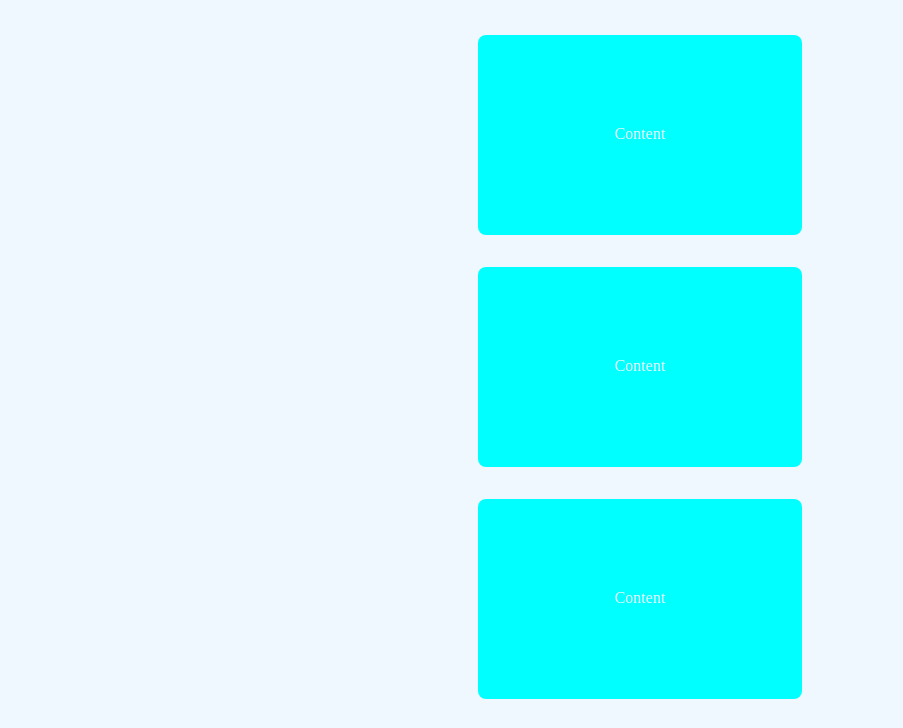
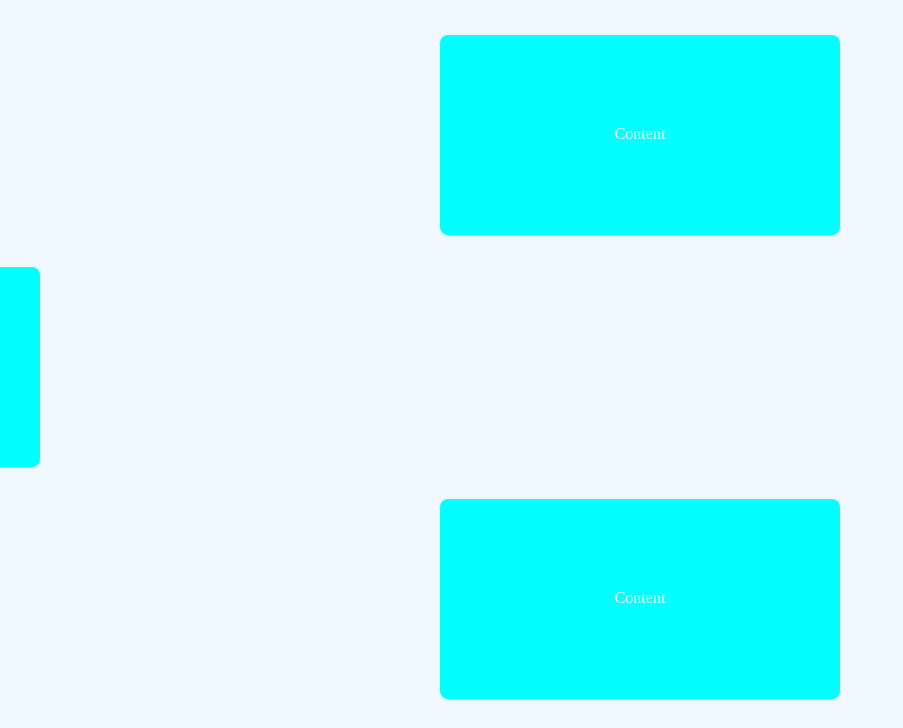
Before and after one commit to kcynia85/-UIChallange-scroll-animation-with-brad-traversy, a plain HTML site: page index.html in a window 1280 px wide. Shown: the part 61-789 px from the top of the page, without its empty margins (0-903 px from the left). Drawn offline with nearby package versions, Linux system fonts and the light colour scheme; a web font is replaced by a local one.

Commit message:
added animation

```diff
--- a/app.js
+++ b/app.js
@@ -0,0 +1,20 @@
+{
+  const contents = document.querySelectorAll('.content');
+
+  const checkContents = () => {
+    const triggerBottom = window.innerHeight / 5 * 4
+
+    contents.forEach(content => {
+      const boxTop = content.getBoundingClientRect().top
+
+      if(boxTop < triggerBottom) {
+        content.classList.add('content--show')
+      } else {
+        content.classList.remove('content--show')
+      }
+    })
+  }
+
+  window.addEventListener('scroll', checkContents)
+  checkContents();
+}
--- a/style.css
+++ b/style.css
@@ -19,7 +19,7 @@ body {
 }
 
 .content {
-  width: 324px;
+  width: 400px;
   height: 200px;
   display: flex;
   align-items: center;
@@ -28,4 +28,14 @@ body {
   border-radius: 8px;
   color:hsl(208, 100%, 97%);
   background-color: hsl(180, 100%, 50%);
+  transform: translateX(200%);
+  transition: transform 0.4s ease;
 }
+
+.content:nth-of-type(even) {
+  transform: translateX(-200%);
+}
+
+.content--show {
+  transform: translateX(0);
+}
```
